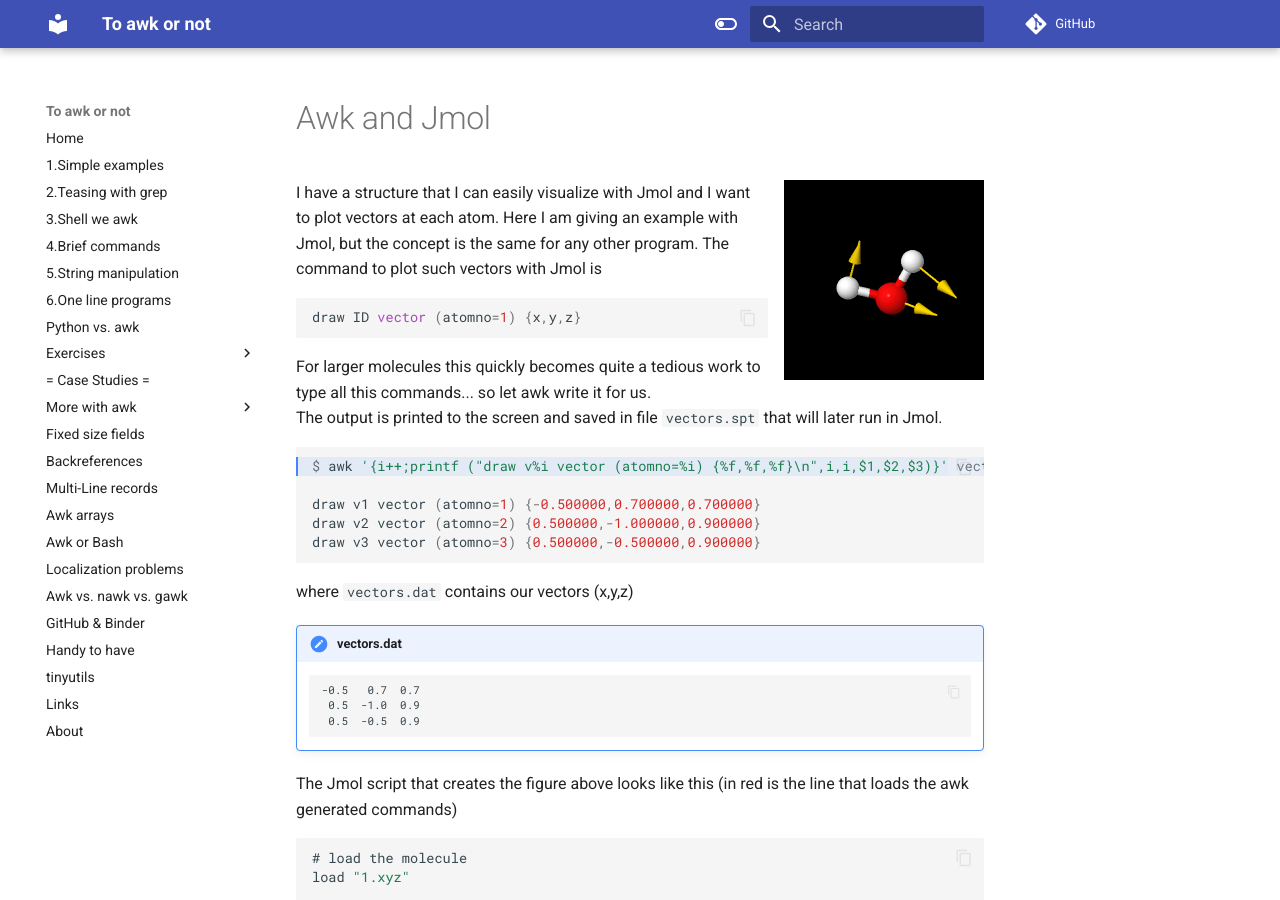
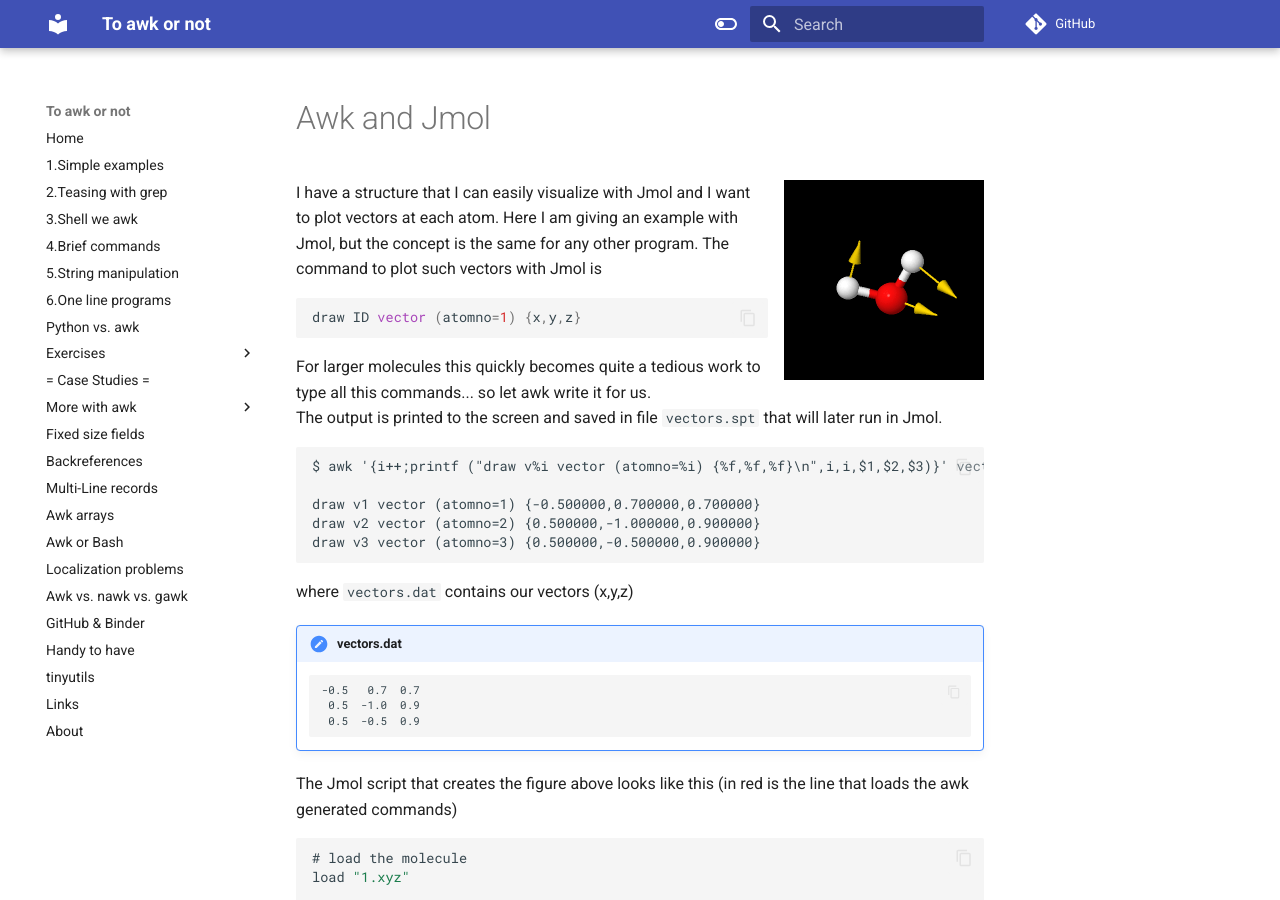
Before and after one commit to pmitev/to-awk-or-not, an MkDocs documentation site: the page built from docs/Case_studies/awk-jmol.md, in a window 1280 px wide and 900 px high. Built offline with MkDocs 1.6.1 and Material for MkDocs 9.7.7, drawn with Linux system fonts in a browser that asks for light colours; comment, search, counter and statistics services are not loaded.

Commit message:
Make page generator work

````diff
--- a/docs/Case_studies/awk-jmol.md
+++ b/docs/Case_studies/awk-jmol.md
@@ -10,7 +10,10 @@
 For larger molecules this quickly becomes quite a tedious work to type all this commands... so let awk write it for us.
 The output is printed to the screen and saved in file `vectors.spt` that will later run in Jmol.
 
-``` awk hl_lines="1"
+<!-- Original: -->
+<!-- awk hl_lines="1" -->
+<!-- However, this crashes the page generators -->
+```
 $ awk '{i++;printf ("draw v%i vector (atomno=%i) {%f,%f,%f}\n",i,i,$1,$2,$3)}' vectors.dat | tee vectors.spt
 
 draw v1 vector (atomno=1) {-0.500000,0.700000,0.700000}
````
